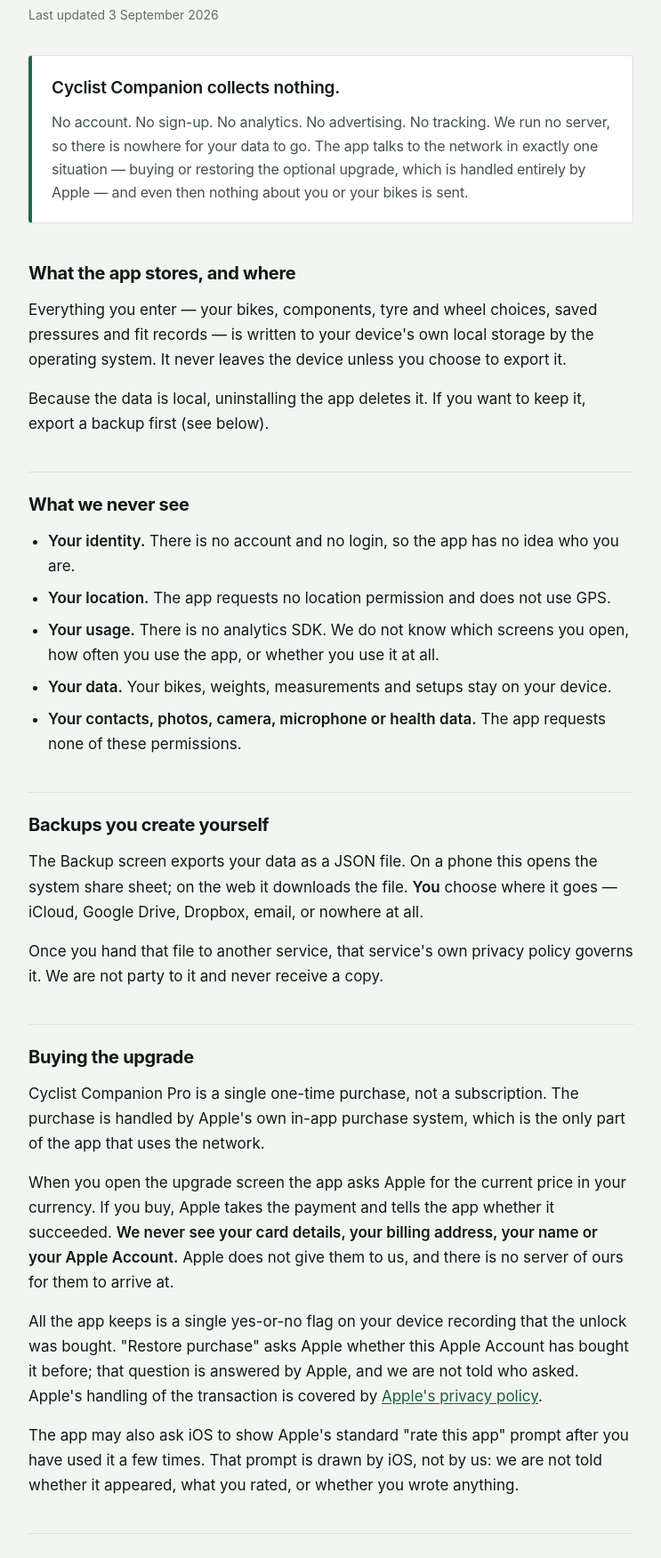
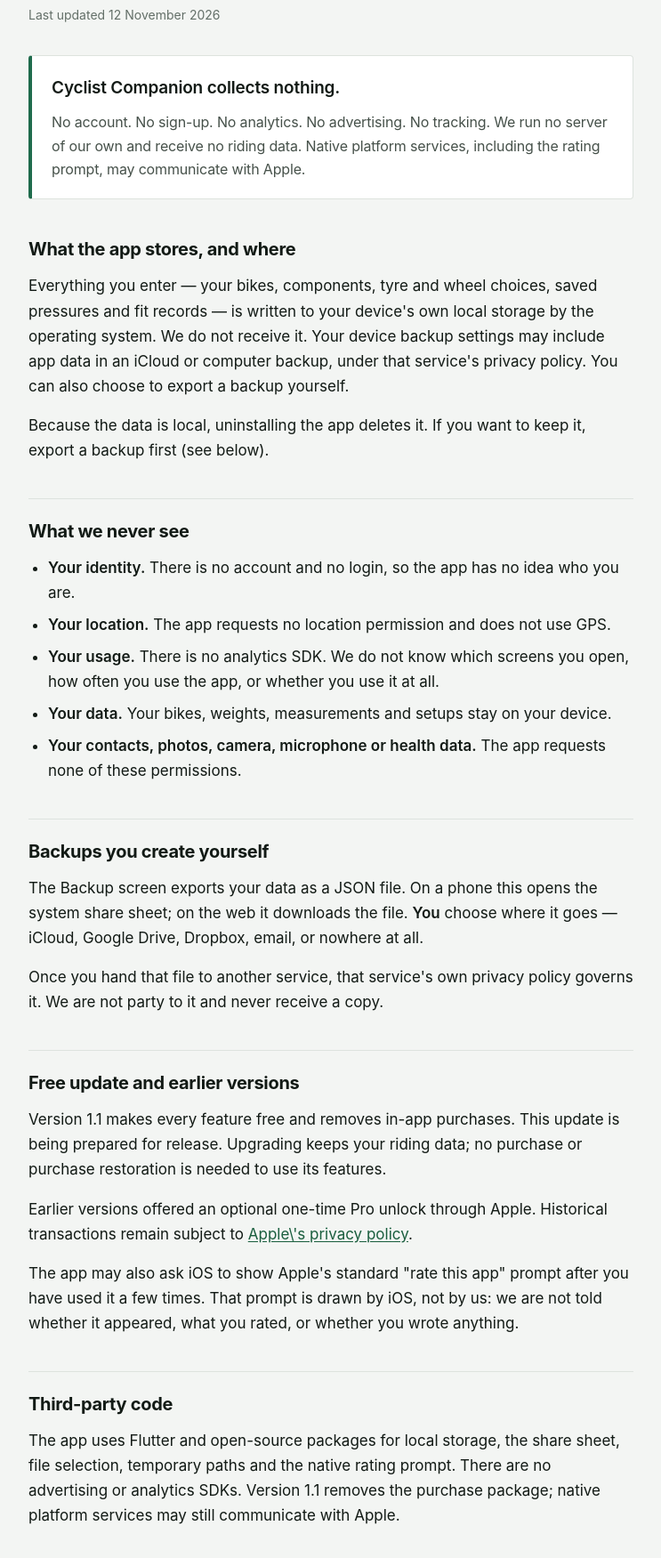
Before and after one commit to TheCOOPERX/cyclist-companion-site, a plain HTML site: page privacy/index.html in a window 1280 px wide. Shown: the part 223-1974 px from the top of the page at 89% size, without its empty margins (268-1011 px from the left). Drawn offline with Linux system fonts and the light colour scheme.

Commit message:
Prepare privacy and support pages for the fully free app

```diff
--- a/privacy/index.html
+++ b/privacy/index.html
@@ -4,7 +4,7 @@
 <meta charset="utf-8">
 <meta name="viewport" content="width=device-width, initial-scale=1">
 <title>Privacy Policy — Cyclist Companion</title>
-<meta name="description" content="Cyclist Companion collects no data. No account, no analytics, no tracking. Everything stays on your device; the only network use is Apple's in-app purchase.">
+<meta name="description" content="Cyclist Companion collects nothing. No account, analytics or tracking. Riding data is stored locally; native platform services may communicate with Apple.">
 <link rel="icon" href="../assets/favicon.png">
 <link rel="stylesheet" href="../assets/style.css">
 <link rel="canonical" href="https://cc.velostables.com/privacy/">
@@ -38,21 +38,21 @@
 </nav>
 
 <h1>Privacy Policy</h1>
-<p class="meta">Last updated 3 September 2026</p>
+<p class="meta">Last updated 12 November 2026</p>
 
 <div class="claim">
   <p>Cyclist Companion collects nothing.</p>
   <p>No account. No sign-up. No analytics. No advertising. No tracking. We run
-  no server, so there is nowhere for your data to go. The app talks to the
-  network in exactly one situation — buying or restoring the optional upgrade,
-  which is handled entirely by Apple — and even then nothing about you or your
-  bikes is sent.</p>
+  no server of our own and receive no riding data. Native platform services,
+  including the rating prompt, may communicate with Apple.</p>
 </div>
 
 <h2>What the app stores, and where</h2>
 <p>Everything you enter — your bikes, components, tyre and wheel choices, saved
 pressures and fit records — is written to your device's own local storage by the
-operating system. It never leaves the device unless you choose to export it.</p>
+operating system. We do not receive it. Your device backup settings may include
+app data in an iCloud or computer backup, under that service's privacy policy.
+You can also choose to export a backup yourself.</p>
 <p>Because the data is local, uninstalling the app deletes it. If you want to
 keep it, export a backup first (see below).</p>
 
@@ -72,33 +72,22 @@ where it goes — iCloud, Google Drive, Dropbox, email, or nowhere at all.</p>
 <p>Once you hand that file to another service, that service's own privacy policy
 governs it. We are not party to it and never receive a copy.</p>
 
-<h2>Buying the upgrade</h2>
-<p>Cyclist Companion Pro is a single one-time purchase, not a subscription. The
-purchase is handled by Apple's own in-app purchase system, which is the only
-part of the app that uses the network.</p>
-<p>When you open the upgrade screen the app asks Apple for the current price in
-your currency. If you buy, Apple takes the payment and tells the app whether it
-succeeded. <strong>We never see your card details, your billing address, your
-name or your Apple Account.</strong> Apple does not give them to us, and there is
-no server of ours for them to arrive at.</p>
-<p>All the app keeps is a single yes-or-no flag on your device recording that the
-unlock was bought. "Restore purchase" asks Apple whether this Apple Account has
-bought it before; that question is answered by Apple, and we are not told who
-asked. Apple's handling of the transaction is covered by
-<a href="https://www.apple.com/legal/privacy/">Apple's privacy policy</a>.</p>
+<h2>Free update and earlier versions</h2>
+<p>Version 1.1 makes every feature free and removes in-app purchases. This update
+is being prepared for release. Upgrading keeps your riding data; no purchase or
+purchase restoration is needed to use its features.</p>
+<p>Earlier versions offered an optional one-time Pro unlock through Apple.
+Historical transactions remain subject to
+<a href="https://www.apple.com/legal/privacy/">Apple\'s privacy policy</a>.</p>
 <p>The app may also ask iOS to show Apple's standard "rate this app" prompt after
 you have used it a few times. That prompt is drawn by iOS, not by us: we are not
 told whether it appeared, what you rated, or whether you wrote anything.</p>
 
 <h2>Third-party code</h2>
-<p>The app is built with Flutter and uses a small number of open-source packages
-to talk to the operating system: local storage, the share sheet, the file picker,
-temporary file paths, and Apple's in-app purchase and app-review APIs. None of
-them are advertising or analytics SDKs. The purchase and review packages talk to
-Apple, as described above; none of them transmit your data off the device.</p>
-<p>We deliberately do not use a third-party billing service. Those services
-collect data about buyers, which would end the promise made at the top of this
-page in exchange for convenience a single one-time purchase does not need.</p>
+<p>The app uses Flutter and open-source packages for local storage, the share
+sheet, file selection, temporary paths and the native rating prompt. There are
+no advertising or analytics SDKs. Version 1.1 removes the purchase package;
+native platform services may still communicate with Apple.</p>
 
 <h2>What the App Store sees</h2>
 <p>Apple and Google operate the stores the app is distributed through, and they
```
Also changed, not shown: index.html (+7 -6 lines), support/index.html (+18 -8 lines), 1 other file.
